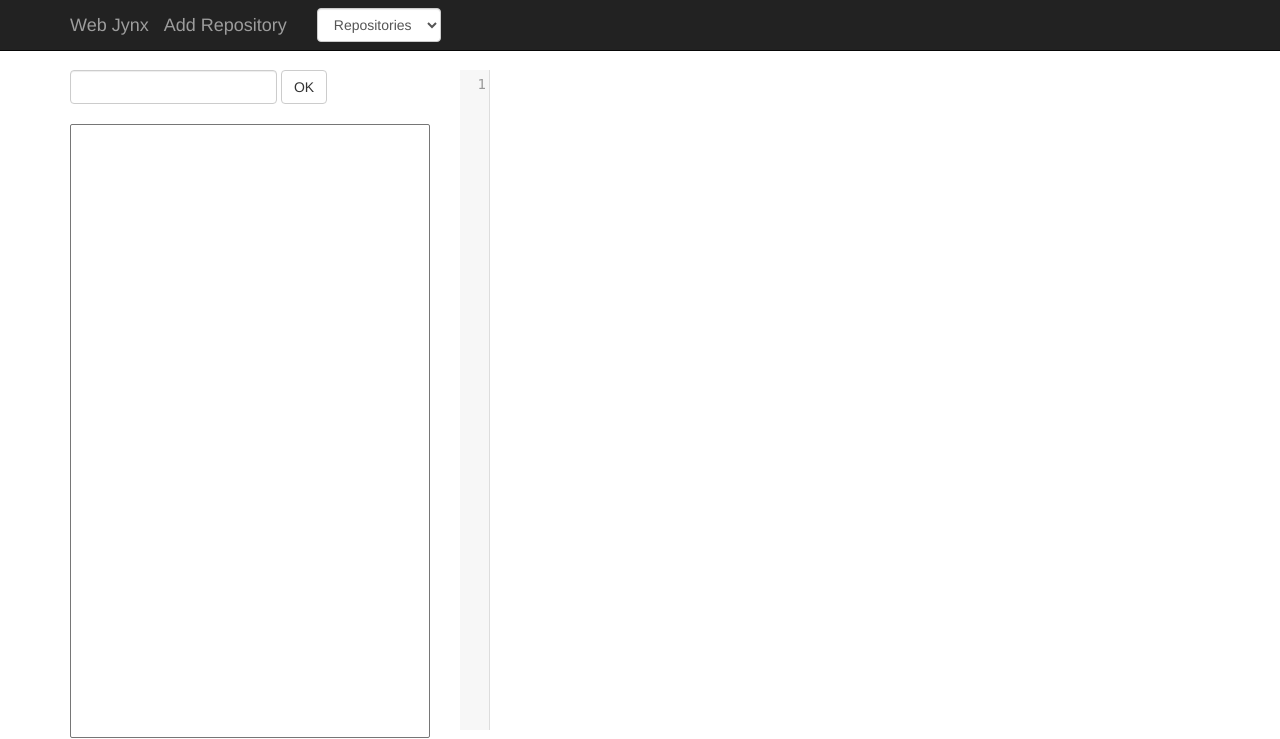
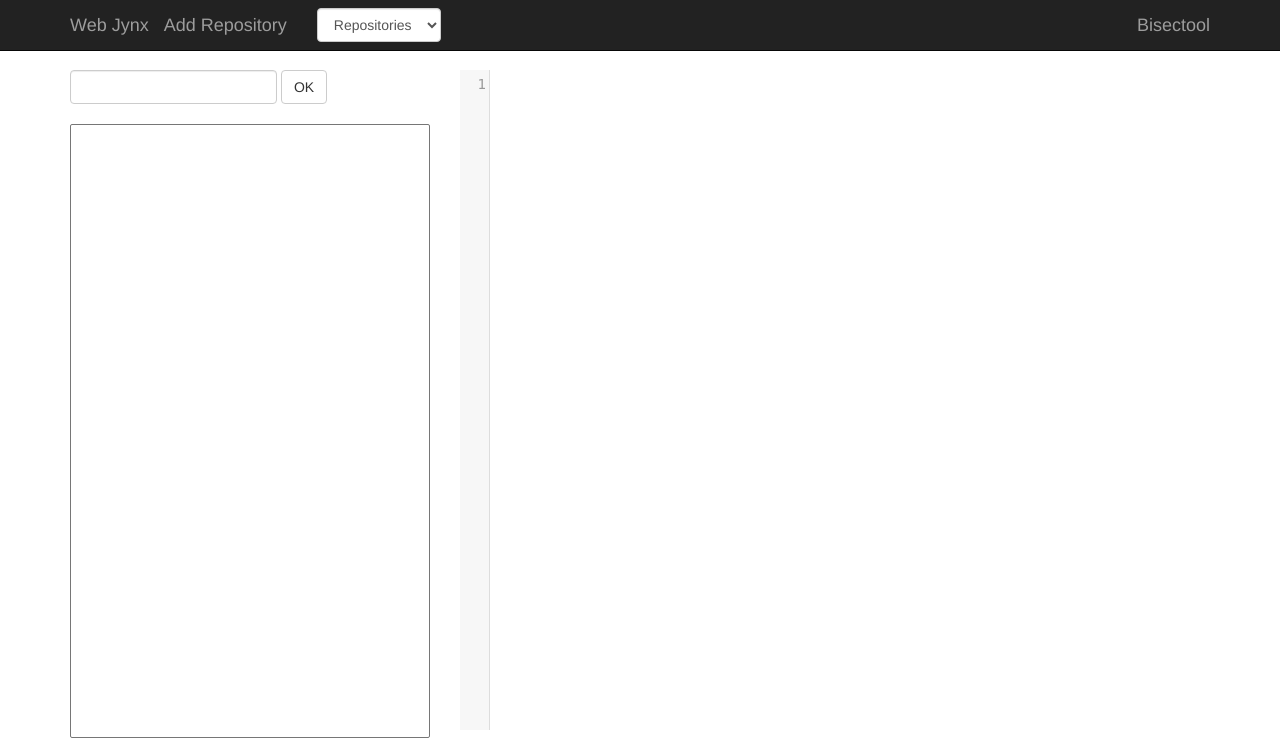
Before and after one commit to kirotawa/webjynx, a Django app: page /main/ in a window 1280 px wide. Shown: the top 739 px of the page. Run offline with Django 3.2, Linux system fonts and the light colour scheme; data that the repository does not hold is empty; some libraries are stand-ins or nearby versions.

Commit message:
bisectool start commit

```diff
--- a/webjynx/core/templates/base.html
+++ b/webjynx/core/templates/base.html
@@ -45,6 +45,11 @@
 						</select>
 					</div>
                  </form>
+				<ul class="nav navbar-nav navbar-right">
+					<li>
+						<a class="navbar-brand" href="#">Bisectool</a>
+					</li>
+				</ul>
             </div>
         </div>
     </nav>
```
